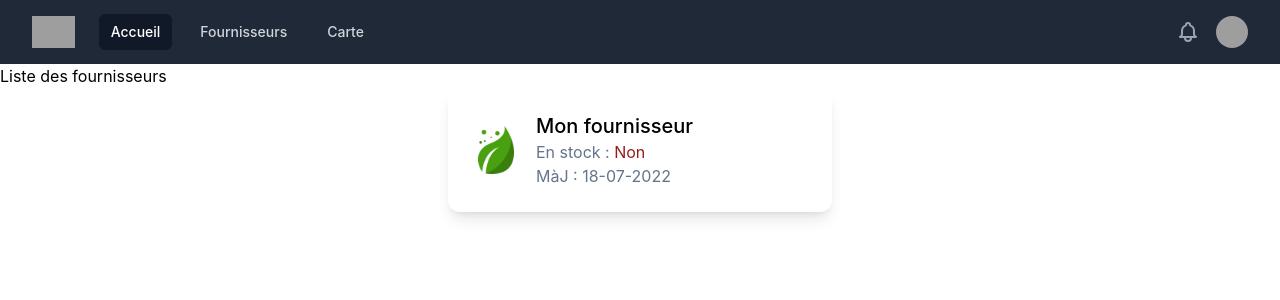
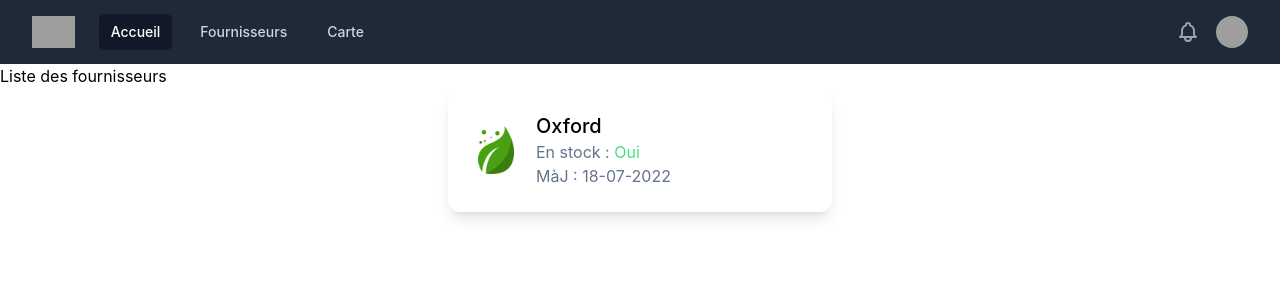
Before and after one commit to alloune/spa_react, a React (Create React App) app in the folder spiruline/: page /suppliers in a window 1280 px wide. Shown: the top 300 px of the page. Built offline with nearby package versions, Linux system fonts and the light colour scheme; grey boxes are pictures that could not be loaded.

Commit message:
5.2 finti

```diff
--- a/spiruline/src/Supplier.js
+++ b/spiruline/src/Supplier.js
@@ -3,14 +3,8 @@ import Moment from 'moment';
 import Toto from './leaf.png'
 
 
-function Supplier() {
-    // Déclare une nouvelle variable d'état, que nous appellerons « count »
-    const [data] = React.useState({
-        name: 'Mon fournisseur',
-        status: false, // est ce qu'il y a du stock
-        checkedAt: new Date() // date de la dernière mise à jour du stock
-    })
-    const formatedDate =  Moment().format('DD-MM-YYYY');
+function Supplier(props) {
+     const formatedDate =  Moment(props.checkedAt).format('DD-MM-YYYY');
     return(
         <div>
             <div className="p-6 max-w-sm mx-auto bg-white rounded-xl shadow-lg flex items-center space-x-4">
@@ -18,8 +12,8 @@ function Supplier() {
                     <img className="h-12 w-12" src={ Toto } alt="ChitChat Logo"/>
                 </div>
                 <div>
-                    <div className="text-xl font-medium text-black">{ data.name }</div>
-                    <p className="text-slate-500">En stock : <span class = {  data.status ? 'text-green-400' : 'text-red-800' }>{ data.status ? 'Oui' : 'Non' }</span></p>
+                    <div className="text-xl font-medium text-black">{ props.name }</div>
+                    <p className="text-slate-500">En stock : <span class = {  props.status ? 'text-green-400' : 'text-red-800' }>{ props.status ? 'Oui' : 'Non' }</span></p>
                     <p className="text-slate-500">MàJ : { formatedDate }</p>
                 </div>
             </div>
--- a/spiruline/src/SuppliersList.js
+++ b/spiruline/src/SuppliersList.js
@@ -1,12 +1,19 @@
 import Nav from "./Nav";
 import Supplier from "./Supplier";
+import React, { useState } from 'react';
 
 function SuppliersList() {
+    const [data] = React.useState({
+        name: 'Oxford',
+        status: true,
+        checkedAt: new Date()
+    })
     return (
         <div>
             <Nav/>
             <h1>Liste des fournisseurs</h1>
-            <Supplier></Supplier>
+            <Supplier name={ data.name } status={ data.status } checkedAt = { data.checkedAt }>
+            </Supplier>
         </div>
     )
 }
```
